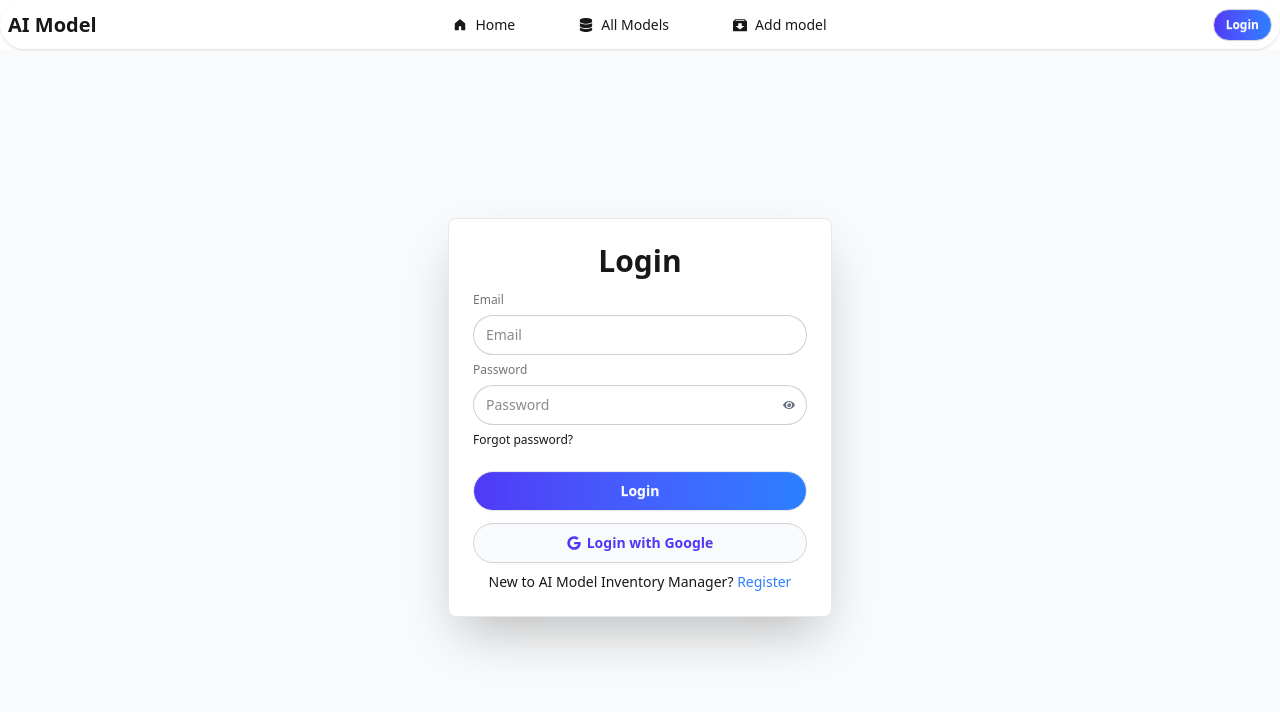
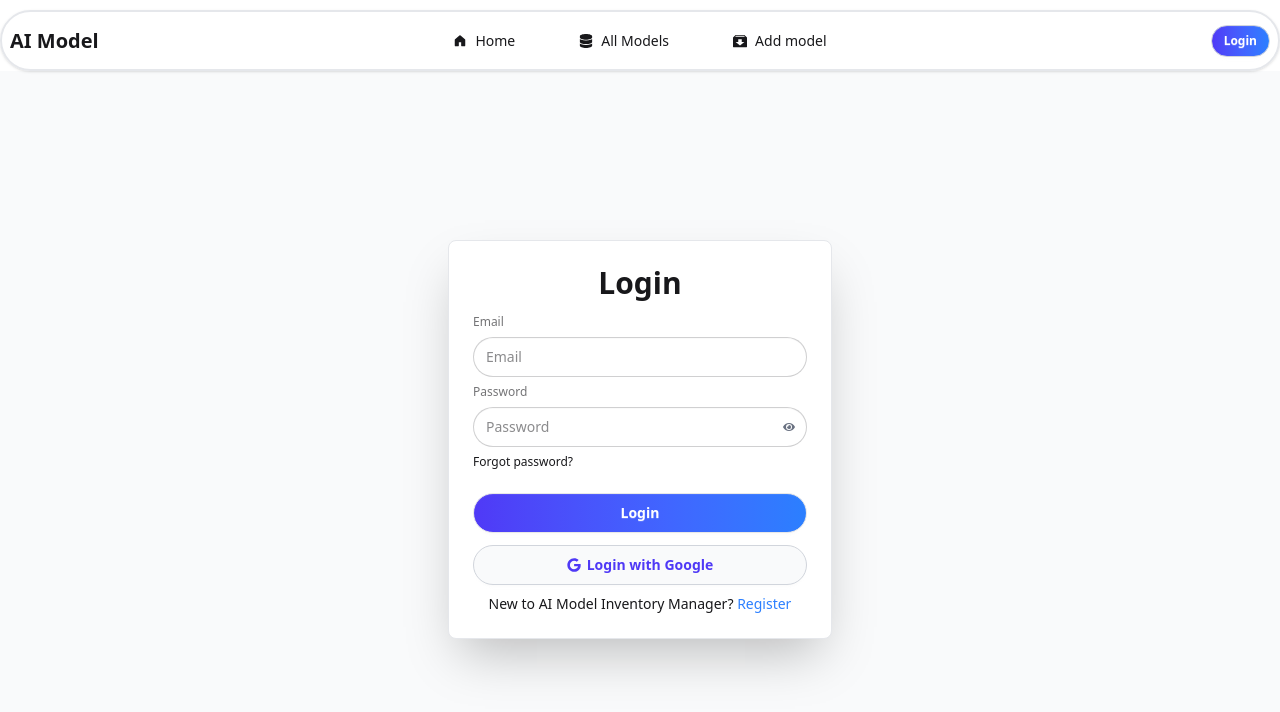
Before and after one commit to shakilwebdev/ai-model-inventory-manager-client, a React (Vite) app: page /login in a window 1280 px wide. Shown: the top 712 px of the page. Built offline with nearby package versions, Linux system fonts and the light colour scheme; no server answers.

Commit message:
navbar border added and home some change

```diff
--- a/src/components/Navbar.jsx
+++ b/src/components/Navbar.jsx
@@ -26,7 +26,7 @@ const Navbar = () => {
     setTheme(checked ? "dark" : "light");
   };
   return (
-    <div className="navbar py-0 min-h-0 z-1 shadow-sm rounded-full glass-card max-w-7xl">
+    <div className="navbar py-1 min-h-0 z-1 shadow-sm rounded-full glass-card max-w-7xl mt-2.5 border-2 border-gray-200">
       <div className="navbar-start">
         <div className="dropdown">
           <div tabIndex={0} role="button" className="btn btn-ghost md:hidden">
--- a/src/pages/Home/Home.jsx
+++ b/src/pages/Home/Home.jsx
@@ -22,7 +22,7 @@ const Home = () => {
       <Banner></Banner>
       <div className="">
         {/* About AI Models */}
-        <div className="About-AI-Models-section py-8 sm:py-12 md:py-16 lg:py-20 bg-white dark:bg-gray-900 px-2 xs:px-4 sm:px-6 md:px-8">
+        <div className="About-AI-Models-section rounded-2xl py-8 sm:py-12 md:py-16 lg:py-20 bg-white dark:bg-gray-900 px-2 xs:px-4 sm:px-6 md:px-8">
           <div className="max-w-7xl mx-auto">
             <div className="grid grid-cols-1 md:grid-cols-2 gap-6 sm:gap-8 md:gap-12 items-center">
               {/* Left Content */}
@@ -145,7 +145,7 @@ const Home = () => {
         </div>
 
         {/* How It Works Section */}
-        <div className=" Works-Section py-8 sm:my-12 md:my-16 lg:my-20 bg-linear-to-b from-white to-gray-50 px-2 xs:px-4 sm:px-6 md:px-8">
+        <div className=" Works-Section rounded-2xl py-8 sm:my-12 md:my-16 lg:my-20 bg-linear-to-b from-white to-gray-50 px-2 xs:px-4 sm:px-6 md:px-8">
           <div className="max-w-7xl mx-auto">
             <div className="text-center mb-8 sm:mb-12 md:mb-16">
               <h2 className="text-2xl xs:text-3xl sm:text-4xl md:text-5xl font-bold text-gray-900 mb-3 sm:mb-4">
@@ -219,7 +219,7 @@ const Home = () => {
         </div>
 
         {/* Features Section */}
-        <div className="Features-Section  py-8 sm:py-12 md:py-16 lg:py-20 bg-white px-2 xs:px-4 sm:px-6 md:px-8">
+        <div className="Features-Section rounded-tl-2xl rounded-tr-2xl py-8 sm:py-12 md:py-16 lg:py-20 bg-white px-2 xs:px-4 sm:px-6 md:px-8">
           <div className="max-w-7xl mx-auto">
             <div className="text-center mb-8 sm:mb-12 md:mb-16">
               <h2 className="text-2xl xs:text-3xl sm:text-4xl md:text-5xl font-bold text-gray-900 mb-3 sm:mb-4">
```
